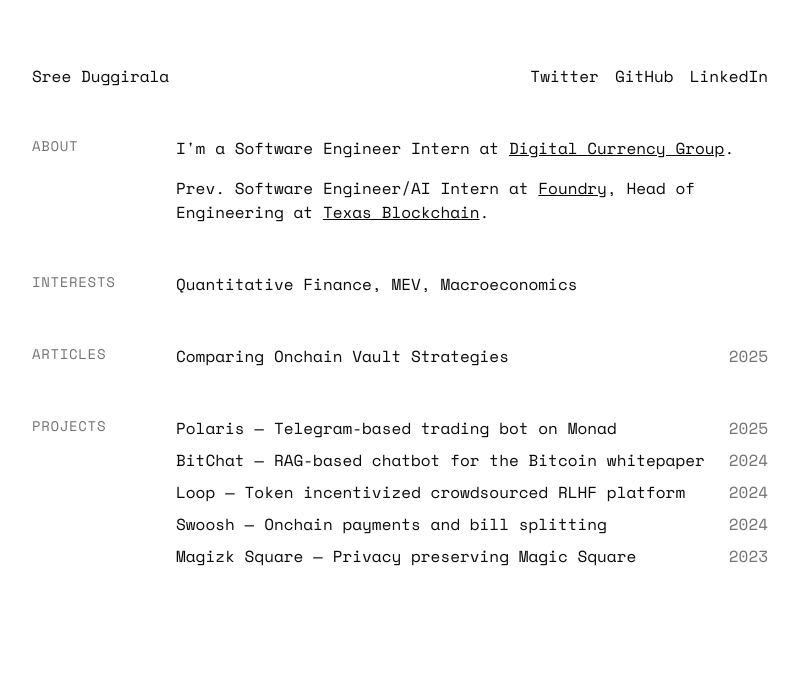
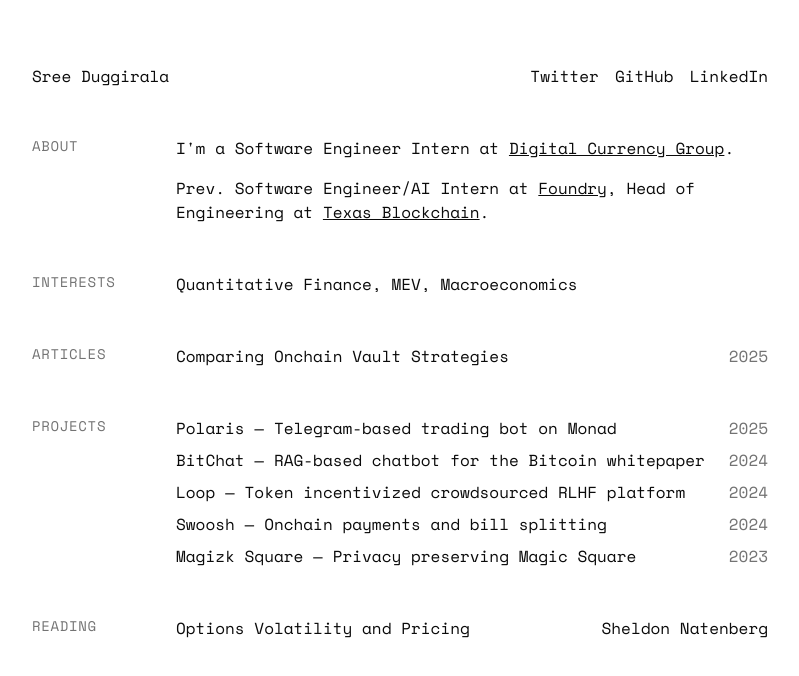
Before and after one commit to sreeduggirala/website, a Next.js app: page / in a window 1280 px wide. Shown: the top 676 px of the page, without its empty margins (240-1039 px from the left). Built offline with nearby package versions, Linux system fonts and the light colour scheme.

Commit message:
add current reading list!

```diff
--- a/app/page.tsx
+++ b/app/page.tsx
@@ -111,6 +111,27 @@ export default function Home() {
           ))}
         </div>
       </section>
+
+      {/* Reading */}
+      <section className="flex flex-col md:flex-row gap-4">
+        <h2 className="section-title">Reading</h2>
+        <div className="content space-y-2">
+          {[
+            {
+              title: "Options Volatility and Pricing",
+              author: "Sheldon Natenberg",
+              link: "https://mirror.xyz/sreevanth.eth",
+            },
+          ].map((article) => (
+            <div key={article.title} className="flex justify-between items-baseline">
+              <Link href={article.link} className="project-link">
+                {article.title}
+              </Link>
+              <span className="author">{article.author}</span>
+            </div>
+          ))}
+        </div>
+      </section>
     </main>
   )
 }
```
